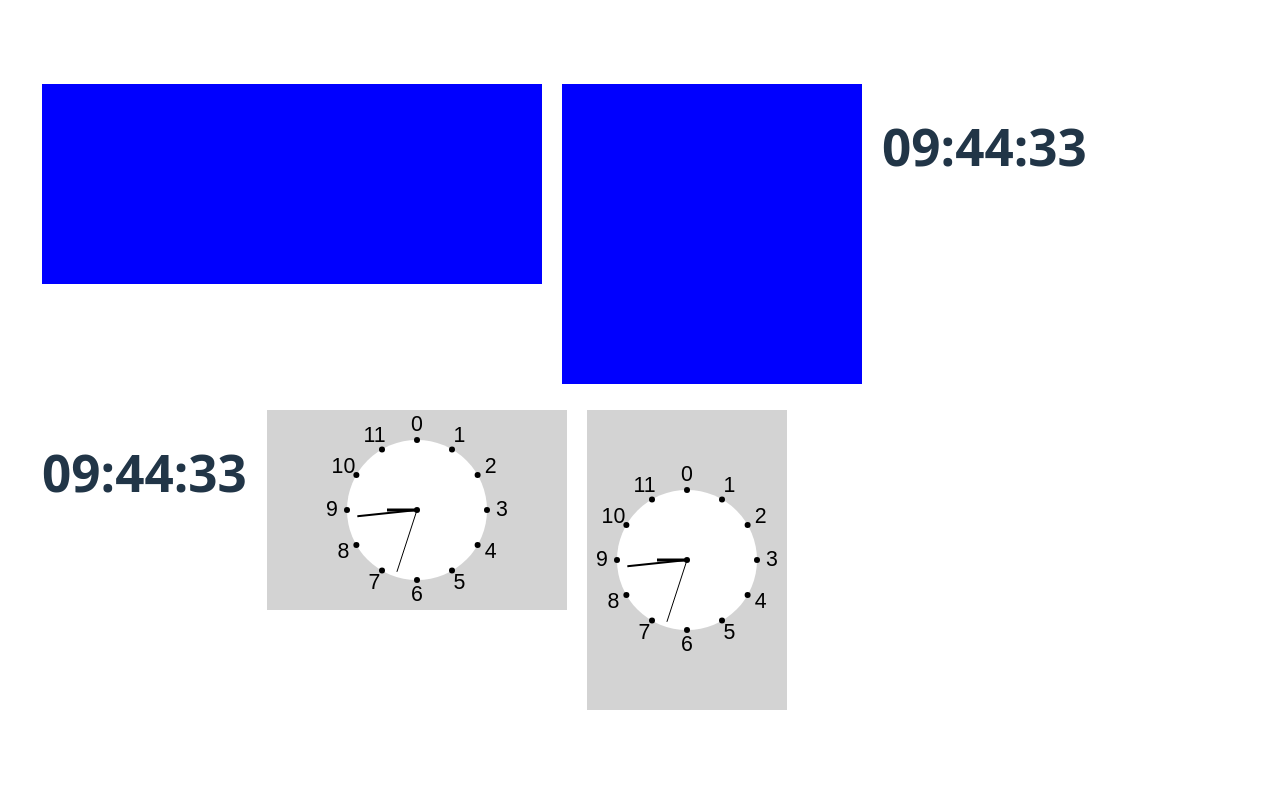
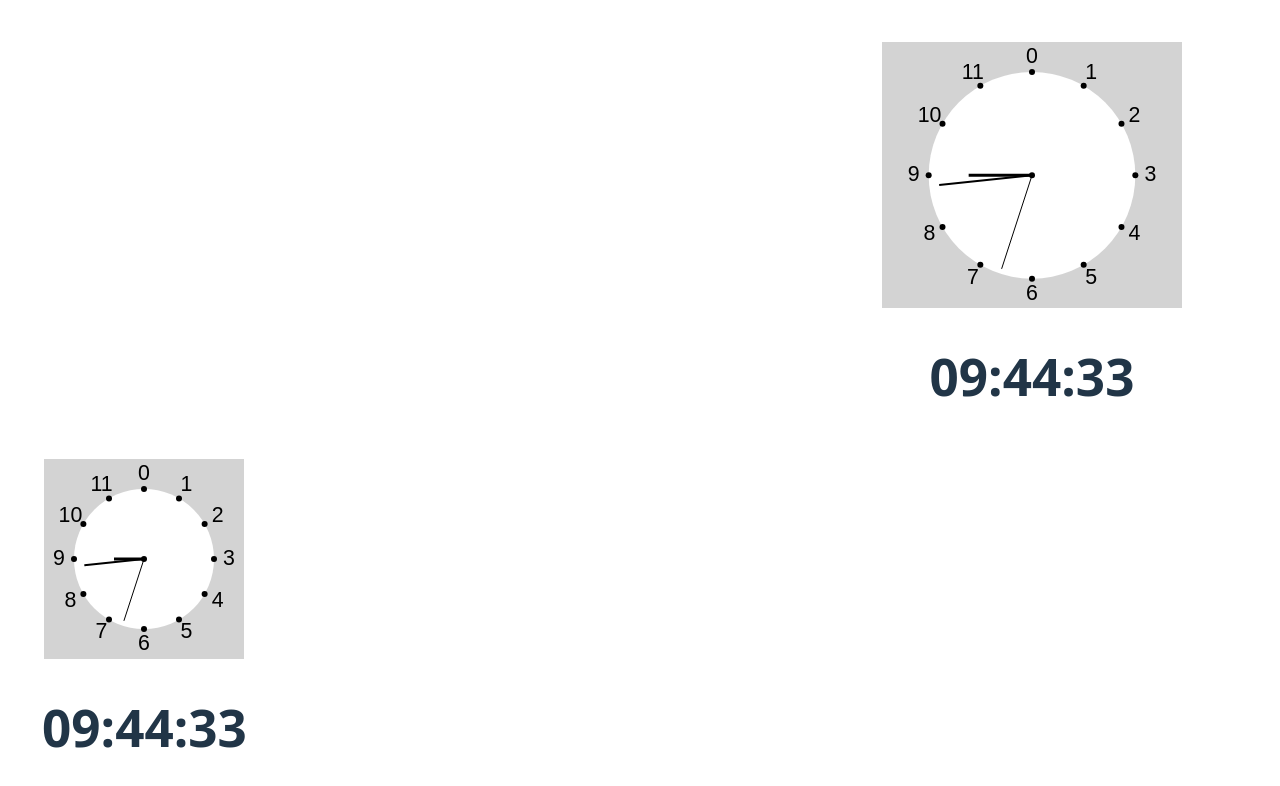
Before and after one commit to MaksimKuz/react-canvas-demo, a React (Vite) app: page / in a window 1280 px wide. Shown: the top 786 px of the page. Built offline with nearby package versions, Linux system fonts and the light colour scheme.

Commit message:
Добавлен компонент TimePanel.tsx

```diff
--- a/src/App.tsx
+++ b/src/App.tsx
@@ -1,8 +1,9 @@
 import './App.css'
 // @ts-ignore
-import Timer from "./Timer.jsx";
+import Timer from "./Timer.tsx";
 import {Canvas} from './Canvas.tsx';
 import Clock from "./Clock.tsx";
+import TimePanel from "./TimePanel.tsx";
 
 function App() {
 
@@ -34,10 +35,9 @@ function App() {
           <div style={blockStyle}>
               <Canvas width={300} height={300} />
           </div>
-          <div style={blockStyle}><Timer showSeconds={true}/></div>
-          <div style={blockStyle}><Timer/></div>
-          <div style={blockStyle}><Clock width={300} height={200} /></div>
-          <div style={blockStyle}><Clock width={200} height={300} /></div>
+          <div style={blockStyle}><TimePanel width={300} height={400} /></div>
+          <div style={blockStyle}><TimePanel width={200} height={300} /></div>
+
       </div>
   )
 }
--- a/src/Canvas.tsx
+++ b/src/Canvas.tsx
@@ -8,8 +8,8 @@ export type CanvasProps = {
 
 export class Canvas extends Component<CanvasProps> {
     private _canvasRef: React.RefObject<HTMLCanvasElement>;
-    private _canvas: HTMLCanvasElement | undefined;
-    private _context: CanvasRenderingContext2D | undefined;
+    private _canvas?: HTMLCanvasElement;
+    private _context?: CanvasRenderingContext2D;
 
     constructor({width, height}: CanvasProps)
     {
@@ -23,14 +23,19 @@ export class Canvas extends Component<CanvasProps> {
         this.doPaint(this._canvas, this._context);
     }
 
+    /**
+     * Реализация отрисовки по умолчанию.
+     * @param canvas
+     * @param _context
+     */
     doPaint(canvas: HTMLCanvasElement, _context: CanvasRenderingContext2D)
     {
-        _context.fillStyle = 'blue';
+        _context.fillStyle = 'white';
         _context.fillRect(0, 0, this.width, this.height);
     }
 
     repaint(){
-        this.doPaint(this._canvas, this._context);
+        this.doPaint(this._canvas as HTMLCanvasElement, this._context as CanvasRenderingContext2D);
     }
 
     public get width(): number {
--- a/src/Clock.tsx
+++ b/src/Clock.tsx
@@ -1,21 +1,9 @@
-import {Canvas, type CanvasProps} from "./Canvas.tsx";
-import React from "react";
+import {Canvas} from "./Canvas.tsx";
 
 class Clock extends Canvas
 {
     constructor(width: number, height: number) {
-        super(width, height);
-        this.state = {
-            value: this.getCurrentTimeStr(),
-        };
-    }
-
-    getCurrentTimeStr() {
-        const date = Date.now();
-        let formatter;
-            formatter = new Intl.DateTimeFormat('ru-RU',
-                {hour: '2-digit', minute: '2-digit'});
-        return formatter.format(date);
+        super({width, height});
     }
 
     intervalId = 0;
--- /dev/null
+++ b/src/TimePanel.tsx
@@ -0,0 +1,12 @@
+import React from 'react';
+import Clock from "./Clock.tsx";
+import Timer from "./Timer.tsx";
+
+export default function TimePanel(props) {
+    return (
+        <div>
+            <Clock width={props.width} height={props.height*2/3}/>
+            <Timer width={props.width} height={props.height*1/3}/>
+        </div>
+    );
+}
```
